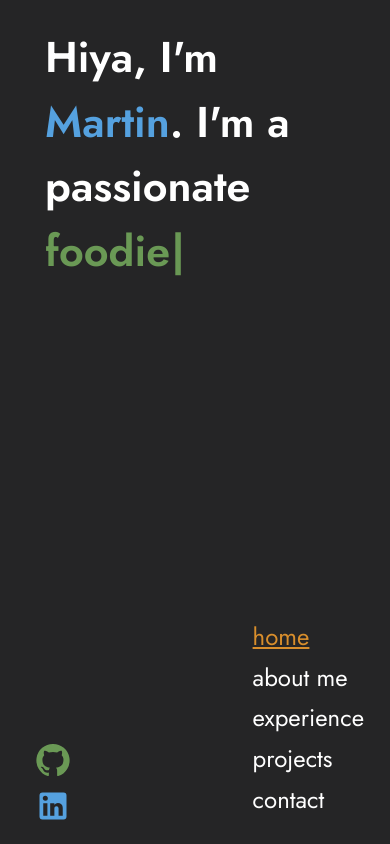
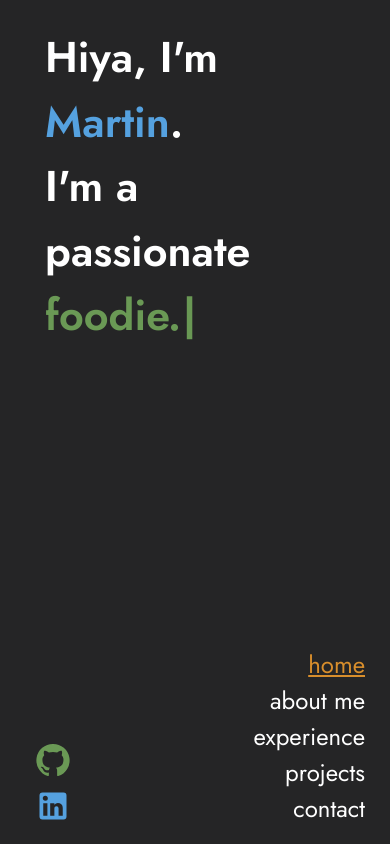
Before and after one commit to martin0he/DevPortfolio, a React (Vite) app: page /home in a window 390 px wide. Built offline with nearby package versions, Linux system fonts and the light colour scheme; no server answers.

Commit message:
slight revamp ( added routes, made menu more intuitive and made pages more responsive)

```diff
--- a/package.json
+++ b/package.json
@@ -21,6 +21,7 @@
     "react": "^18.3.1",
     "react-device-detect": "^2.2.3",
     "react-dom": "^18.3.1",
+    "react-router-dom": "^6.26.1",
     "three": "^0.166.0",
     "typewriter-effect": "^2.21.0"
   },
--- a/src/App.tsx
+++ b/src/App.tsx
@@ -1,4 +1,10 @@
-import React, { useState } from "react";
+import React from "react";
+import {
+  BrowserRouter as Router,
+  Routes,
+  Route,
+  Navigate,
+} from "react-router-dom";
 import { Box } from "@mui/material";
 import { isMobile } from "react-device-detect";
 import RetroMenu from "./components/RetroMenu";
@@ -10,18 +16,28 @@ import ContactPage from "./pages/ContactPage";
 import MobilePage from "./pages/MobilePage";
 
 const App: React.FC = () => {
-  const [currentPage, setCurrentPage] = useState("home");
-
   return (
-    <Box padding="25px" marginLeft="20px">
-      {!isMobile && <RetroMenu setCurrentPage={setCurrentPage} />}
-      {currentPage === "home" && !isMobile && <HomePage />}
-      {currentPage === "home" && isMobile && <MobilePage />}
-      {currentPage === "about me" && <AboutPage />}
-      {currentPage === "experience" && <ExperiencePage />}
-      {currentPage === "projects" && <ProjectsPage />}
-      {currentPage === "contact" && <ContactPage />}
-    </Box>
+    <Router>
+      <Box
+        padding="25px"
+        display="flex"
+        width="calc(100vw - 180px)"
+        marginLeft="20px"
+      >
+        {!isMobile && <RetroMenu />}
+        <Routes>
+          <Route path="/" element={<Navigate to="/home" />} />
+          <Route
+            path="/home"
+            element={isMobile ? <MobilePage /> : <HomePage />}
+          />
+          <Route path="/about-me" element={<AboutPage />} />
+          <Route path="/experience" element={<ExperiencePage />} />
+          <Route path="/projects" element={<ProjectsPage />} />
+          <Route path="/contact" element={<ContactPage />} />
+        </Routes>
+      </Box>
+    </Router>
   );
 };
 
--- a/src/components/ProjectCard.tsx
+++ b/src/components/ProjectCard.tsx
@@ -45,8 +45,8 @@ const ProjectCard = ({
     <Box
       sx={{
         position: "relative",
-        width: "380px",
-        height: "100%",
+        width: { xs: "270px", sm: "90%", md: "380px", lg: "400px" },
+        height: { md: "100%", sm: "fit-content", xs: "fit-content" },
         borderRadius: "12px",
         backgroundColor: "#1b1b1d",
         margin: "16px",
@@ -57,6 +57,8 @@ const ProjectCard = ({
           transform: "translateY(-7.5px)",
           boxShadow: "-1px 5px 15px #000",
         },
+        overflow: "hidden",
+        textOverflow: "ellipsis",
       }}
     >
       <VideoModal
@@ -130,11 +132,11 @@ const ProjectCard = ({
         </Typography>
       </Box>
 
-      <Box padding="3px">
+      <Box padding="3px" marginBottom="35px">
         {stack.map((skill) => (
           <Chip
             key={skill}
-            sx={{ fontSize: "14px", margin: "2px" }}
+            sx={{ fontSize: "15px", margin: "2px" }}
             label={skill}
           />
         ))}
--- a/src/components/RetroMenu.tsx
+++ b/src/components/RetroMenu.tsx
@@ -1,91 +1,93 @@
-import React, { useState, useEffect } from "react";
+/* eslint-disable react-hooks/exhaustive-deps */
+import { useState, useEffect } from "react";
 import {
   Box,
+  Tooltip,
   Typography,
-  Grid,
+  useMediaQuery,
   useTheme,
-  useMediaQuery,
-  Tooltip,
 } from "@mui/material";
+import { NavLink, useNavigate } from "react-router-dom";
 
-const menuItems = ["home", "about me", "experience", "projects", "contact"];
+const routes = ["home", "about me", "experience", "projects", "contact"];
 
-interface RetroMenuProps {
-  setCurrentPage: (page: string) => void;
-}
+const RetroMenu = () => {
+  const [selectedIndex, setSelectedIndex] = useState(0);
+  const navigate = useNavigate();
 
-const RetroMenu: React.FC<RetroMenuProps> = ({ setCurrentPage }) => {
-  const [selectedItem, setSelectedItem] = useState(0);
-
-  useEffect(() => {
-    const handleKeyDown = (event: KeyboardEvent) => {
-      switch (event.key) {
-        case "ArrowUp":
-          event.preventDefault(); // Prevent scrolling
-          setSelectedItem((prev) => {
-            const newIndex = Math.max(prev - 1, 0);
-            setCurrentPage(menuItems[newIndex]);
-            return newIndex;
-          });
-          break;
-        case "ArrowDown":
-          event.preventDefault(); // Prevent scrolling
-          setSelectedItem((prev) => {
-            const newIndex = Math.min(prev + 1, menuItems.length - 1);
-            setCurrentPage(menuItems[newIndex]);
-            return newIndex;
-          });
-          break;
-        default:
-          break;
+  const handleKeyDown = (event: { key: string }) => {
+    if (event.key === "ArrowDown") {
+      setSelectedIndex((prevIndex) => (prevIndex + 1) % routes.length);
+    } else if (event.key === "ArrowUp") {
+      setSelectedIndex((prevIndex) =>
+        prevIndex === 0 ? routes.length - 1 : prevIndex - 1
+      );
     }
   };
 
+  useEffect(() => {
     window.addEventListener("keydown", handleKeyDown);
-
     return () => {
       window.removeEventListener("keydown", handleKeyDown);
     };
-  }, [setCurrentPage]);
+  }, []);
+
+  useEffect(() => {
+    navigate(`/${routes[selectedIndex].replace(" ", "-")}`);
+  }, [selectedIndex, navigate]);
 
   const theme = useTheme();
   const atLeastMd = useMediaQuery(theme.breakpoints.up("md"));
 
   return (
     <Box
-      p={2}
-      position="fixed"
-      bottom="10px"
-      right="10px"
       display="flex"
       flexDirection="row"
+      position="fixed"
+      bottom="5px"
+      right="5px"
+      padding="12px"
       alignItems="flex-end"
+      zIndex="100"
     >
       {atLeastMd && (
-        <Tooltip arrow title="Use arrow keys to navigate" placement="left">
+        <Box marginRight="-30px" marginBottom="-10px">
+          <Tooltip
+            arrow
+            title="Use arrow keys to navigate too!"
+            placement="left"
+          >
             <img
-            style={{ marginRight: "-20px", marginBottom: "5px" }}
               width="33.4px"
               height="70px"
               src="arrowkeys.png"
+              alt="Arrow Keys"
             />
           </Tooltip>
+        </Box>
       )}
-      <Grid container direction="column" spacing={0.6}>
-        {menuItems.map((item, index) => (
-          <Grid item key={index}>
-            <Typography
-              textAlign={{ md: "right" }}
-              sx={{
-                textDecoration: index === selectedItem ? "underline" : "none",
-                color: index === selectedItem ? "#d88e2c" : "white",
+      <Box
+        display="flex"
+        justifyContent={atLeastMd ? "flex-end" : "center"}
+        flexDirection="column"
+        textAlign="right"
+      >
+        {routes.map((route, index) => (
+          <Box key={route} mx={1}>
+            <NavLink
+              to={`/${route.replace(" ", "-")}`}
+              style={{
+                display: "inline-block",
+                color: selectedIndex === index ? "#d88e2c" : "white",
+                textDecoration: index === selectedIndex ? "underline" : "none",
               }}
+              onClick={() => setSelectedIndex(index)}
             >
-              {item}
-            </Typography>
-          </Grid>
+              <Typography>{route}</Typography>
+            </NavLink>
+          </Box>
         ))}
-      </Grid>
+      </Box>
     </Box>
   );
 };
--- a/src/components/ThreeScene.tsx
+++ b/src/components/ThreeScene.tsx
@@ -5,6 +5,7 @@ import { OrbitControls } from "@react-three/drei";
 import { Mesh } from "three";
 import { Model } from "./Model";
 import * as THREE from "three";
+import { Box } from "@mui/material";
 
 const InteractiveModel = () => {
   const modelRef = useRef<Mesh>(null);
@@ -93,12 +94,18 @@ const AsciiRenderer = () => {
 
 function ThreeScene() {
   return (
+    <Box
+      sx={{
+        width: { sm: "150px", md: "200px" },
+        height: { sm: "60px", md: "200px" },
+        display: "block",
+      }}
+    >
       <Canvas
         shadows
         style={{
-        width: "200px",
-        height: "200px",
-        display: "block",
+          width: "100%",
+          height: "100%",
         }}
       >
         <ambientLight intensity={0.9} />
@@ -112,6 +119,7 @@ function ThreeScene() {
         <AsciiRenderer />
         <OrbitControls />
       </Canvas>
+    </Box>
   );
 }
 
--- a/src/pages/ContactPage.tsx
+++ b/src/pages/ContactPage.tsx
@@ -18,7 +18,7 @@ const ContactPage = () => {
         justifyContent: "center",
         alignItems: "center",
         height: "85vh",
-        width: "72%",
+        width: "100%",
         padding: "15px",
       }}
     >
--- a/src/pages/ExperiencePage.tsx
+++ b/src/pages/ExperiencePage.tsx
@@ -14,7 +14,7 @@ const ExperiencePage = () => {
     >
       <Box
         sx={{
-          width: { xs: "67%", sm: "77%", md: "77%", lg: "70%" },
+          width: { lg: "87%", md: "90%", sm: "95%", xs: "100%" },
           height: "90vh",
           overflowY: "auto",
           padding: "3px",
--- a/src/pages/HomePage.tsx
+++ b/src/pages/HomePage.tsx
@@ -7,7 +7,6 @@ import LinkedInIcon from "@mui/icons-material/LinkedIn";
 
 const HomePage: React.FC = () => {
   const theme = useTheme();
-  const isLg = useMediaQuery(theme.breakpoints.up("lg"));
   const isMd = useMediaQuery(theme.breakpoints.down("md"));
 
   return (
@@ -19,7 +18,8 @@ const HomePage: React.FC = () => {
         <span style={{ color: theme.palette.secondary.main }}>
           <Typewriter
             options={{
-              delay: 70,
+              delay: 40,
+              deleteSpeed: 25,
               strings: [
                 "full stack developer.",
                 "foodie.",
@@ -27,7 +27,6 @@ const HomePage: React.FC = () => {
                 "engineer.",
                 "cinephile.",
                 "explorer.",
-                "spider-man fan.",
               ],
               autoStart: true,
               loop: true,
@@ -36,7 +35,7 @@ const HomePage: React.FC = () => {
         </span>
       </Typography>
 
-      {isLg && <ThreeScene />}
+      {!isMd && <ThreeScene />}
       <Box
         position="absolute"
         top={isMd ? "auto" : "25px"}
--- a/src/pages/ProjectsPage.tsx
+++ b/src/pages/ProjectsPage.tsx
@@ -6,13 +6,13 @@ const ProjectsPage = () => {
     <Box
       sx={{
         display: "flex",
-        justifyContent: "flex-start",
+        justifyContent: { md: "flex-start", sm: "center", xs: "center" },
         alignItems: "flex-start",
-        height: "85vh",
-        width: { xs: "60%", sm: "70%" },
+        height: { md: "85vh", sm: "fit-content", xs: "fit-content" },
+        width: "100%",
         margin: "15px",
         marginTop: "30px",
-        overflowX: "auto",
+        overflow: "auto",
         backgroundColor: "transparent",
         "&::-webkit-scrollbar": {
           height: "5px",
@@ -32,10 +32,11 @@ const ProjectsPage = () => {
       }}
     >
       <Box
+        minWidth="fit-content"
         sx={{
           display: "flex",
-          flexDirection: "row",
-          height: "90%",
+          flexDirection: { xs: "column", sm: "column", md: "row", lg: "row" },
+          height: "94%",
         }}
       >
         <ProjectCard
@@ -65,6 +66,7 @@ const ProjectsPage = () => {
             "Spotify Web API",
             "Python",
             "TensorFlow",
+            "Full Stack",
           ]}
         />
         <ProjectCard
```
Also changed, not shown: src/components/PageWrapper.tsx (added, +17 -0 lines), src/pages/AboutPage.tsx (+5 -5 lines), 1 other file (tests, documents, lock files or other folders). Lines whose indentation alone changed are shown as unchanged.
